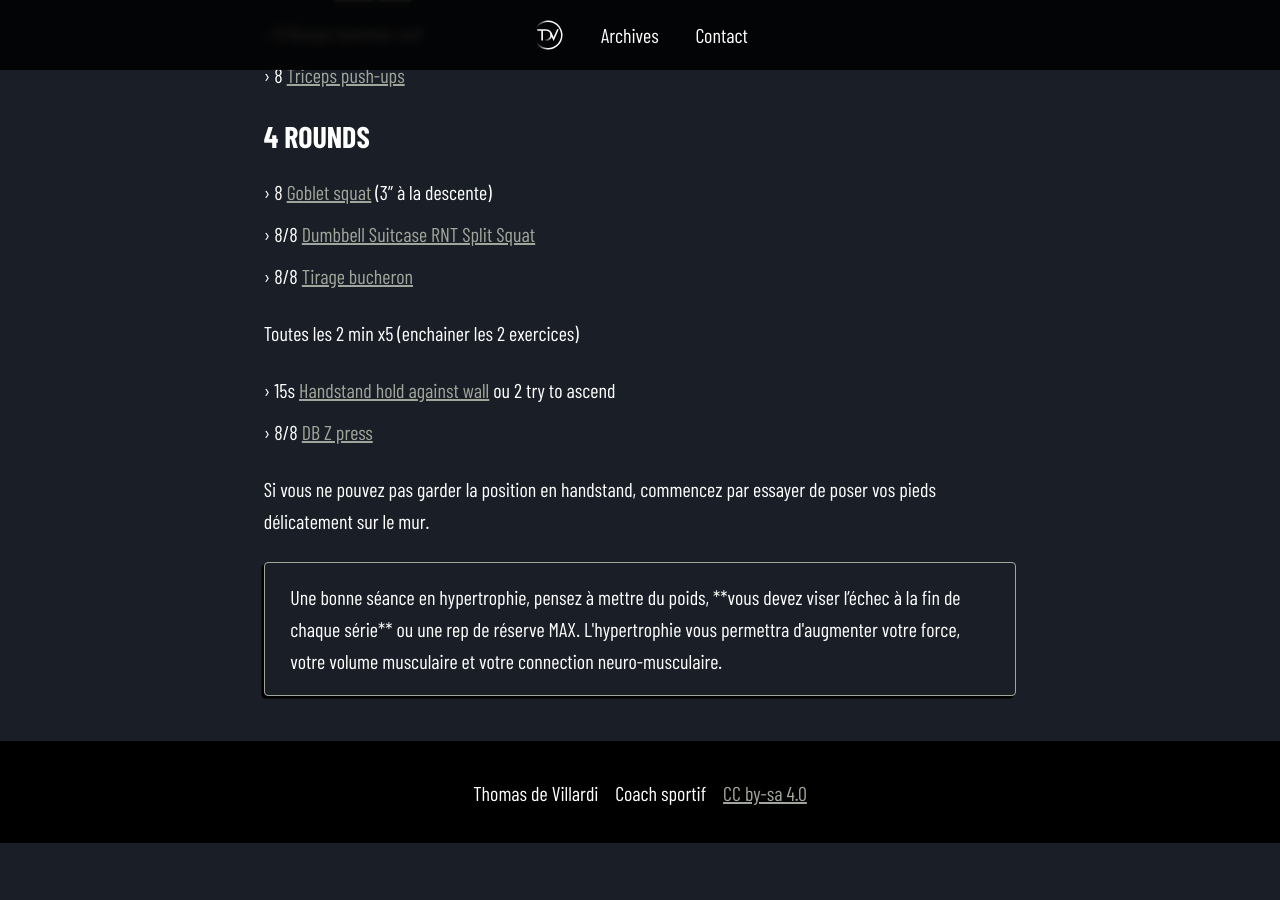
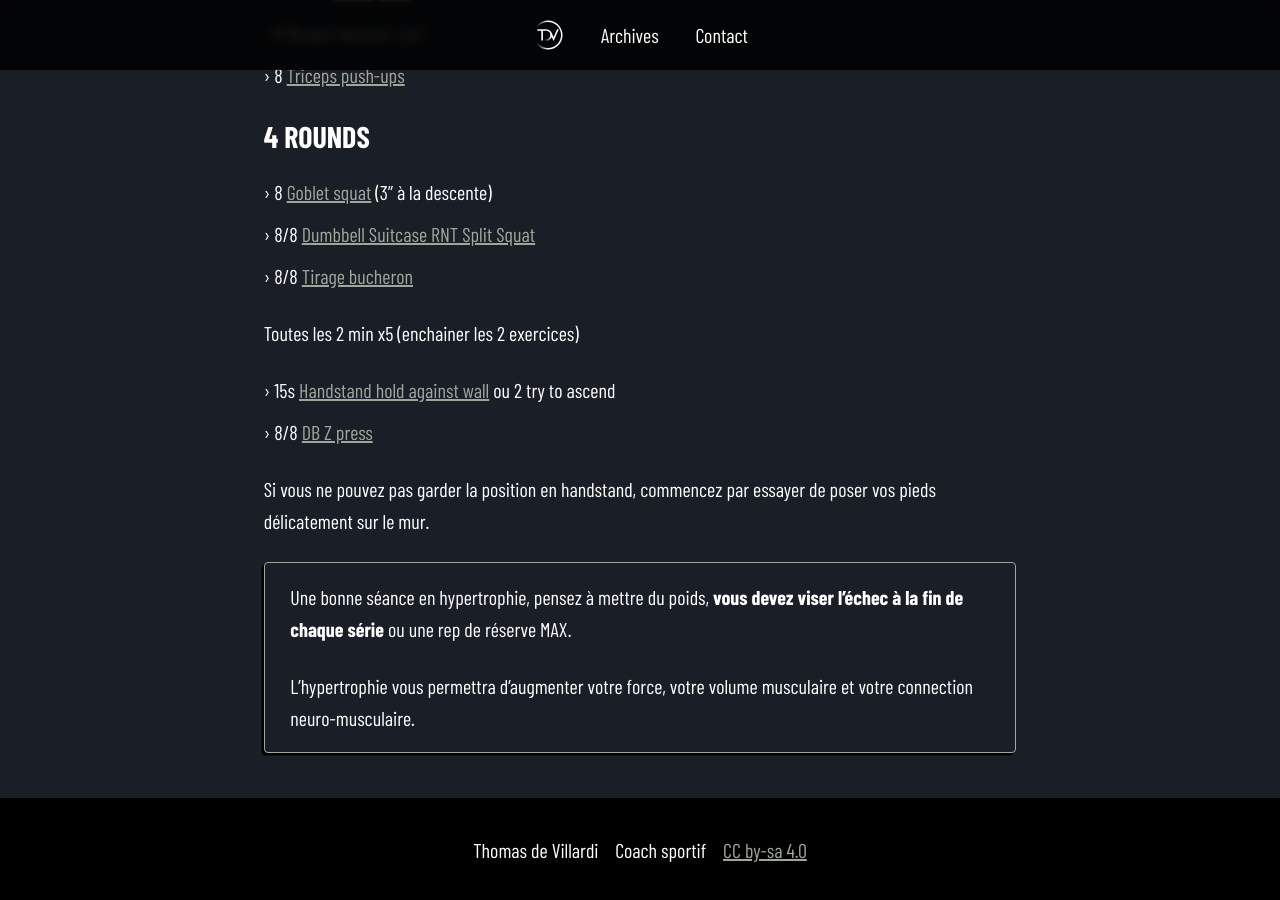
Before and after one commit to odevillardi/tdv, a Jekyll site: the page built from _posts/2022-12-29-03-functional-bodybuilding.md, in a window 1280 px wide and 900 px high, scrolled down 1448 px. Built offline with Jekyll 4.4.1, drawn with Linux system fonts in a browser that asks for light colours; a script that is not in the unit is left out; before the commit the page ends 2291 px from its top, so only the background shows below that.

Commit message:
Update post.html

```diff
--- a/_includes/post.html
+++ b/_includes/post.html
@@ -7,7 +7,7 @@
 			{{ page.content }}
 			{% if page.tip %}
 				<div class="post-tip">
-					{{ page.tip }}
+					{{ page.tip | markdownify}}
 				</div>
 			{% endif %}
 		</div>
```
